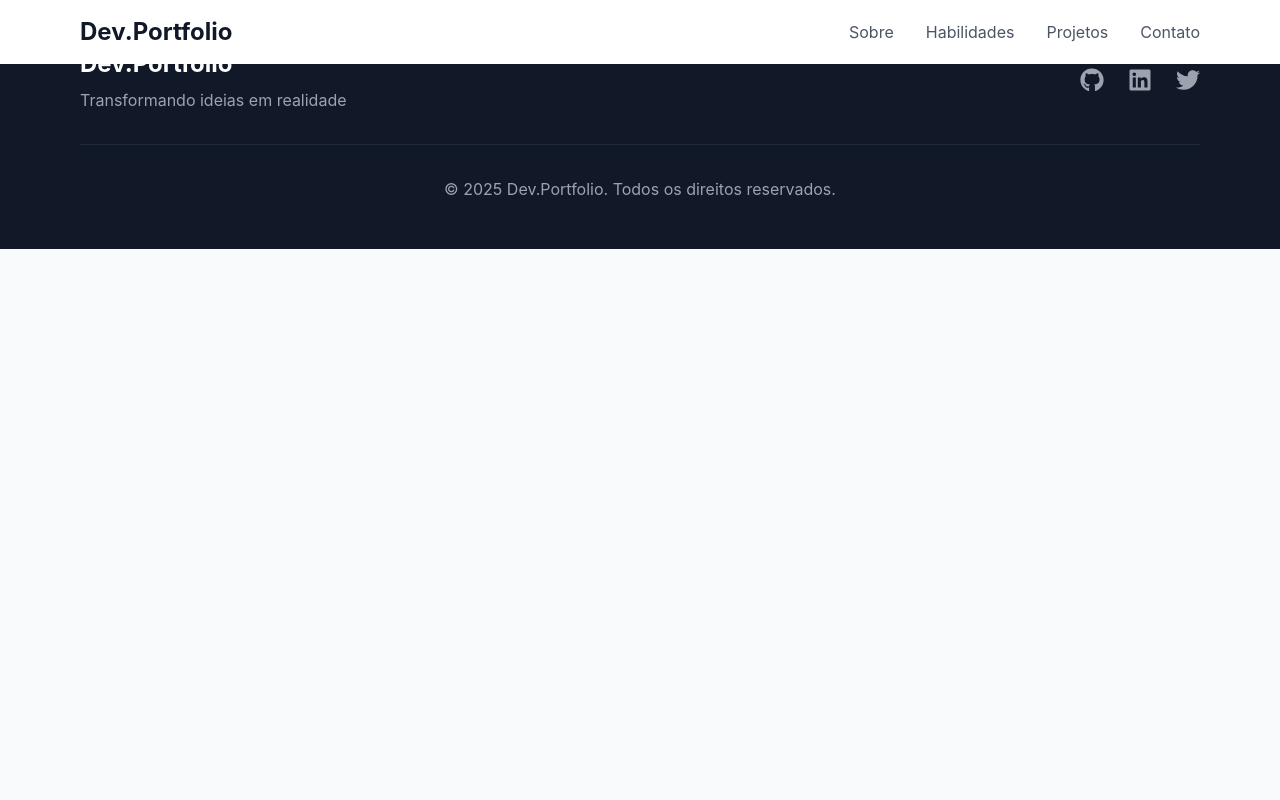
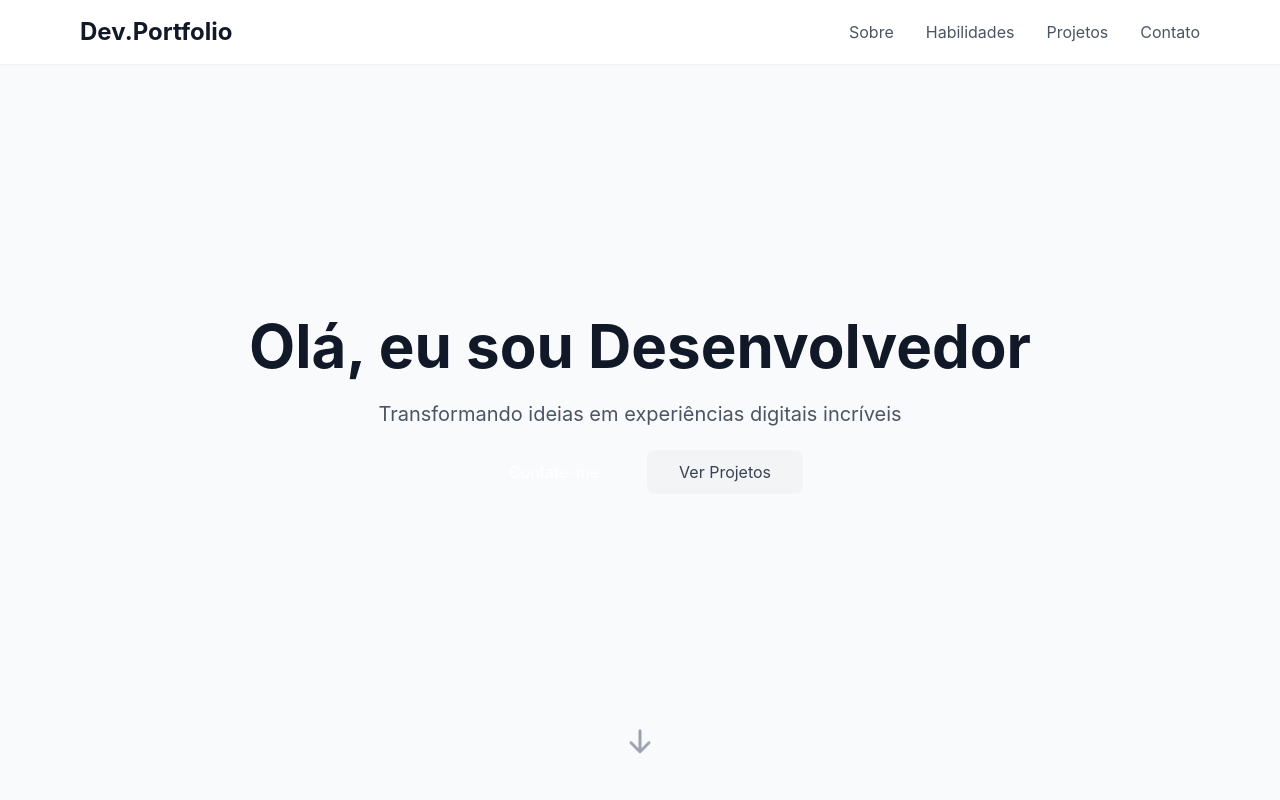
Before and after one commit to RodrigoPaulaLopes/portfolio-rodrigo, a React (Vite) app: page / in a window 1280 px wide. Shown: the top 800 px of the page. Built offline with nearby package versions, Linux system fonts and the light colour scheme.

Commit message:
"feat: :sparkles: Criando componente hero"

```diff
--- a/src/App.tsx
+++ b/src/App.tsx
@@ -1,5 +1,6 @@
 import Footer from "./components/Footer"
 import Header from "./components/Header"
+import Hero from "./components/Hero"
 
 function App() {
 
@@ -9,7 +10,7 @@ function App() {
     <div className="min-h-screen">
       <Header />
       <main>
-
+        <Hero />
       </main>
       <Footer />
     </div>
--- /dev/null
+++ b/src/components/Hero.tsx
@@ -0,0 +1,60 @@
+import React from 'react';
+import { motion } from 'framer-motion';
+import { HiArrowDown } from 'react-icons/hi';
+
+const Hero = () => {
+  return (
+    <section className="h-screen flex items-center justify-center bg-gradient-to-br from-primary/5 to-secondary/5">
+      <div className="text-center">
+        <motion.h1
+          initial={{ opacity: 0, y: 20 }}
+          animate={{ opacity: 1, y: 0 }}
+          transition={{ duration: 0.5 }}
+          className="text-5xl md:text-6xl font-bold mb-6"
+        >
+          Olá, eu sou <span className="text-primary">Desenvolvedor</span>
+        </motion.h1>
+
+        <motion.p
+          initial={{ opacity: 0, y: 20 }}
+          animate={{ opacity: 1, y: 0 }}
+          transition={{ duration: 0.5, delay: 0.2 }}
+          className="text-xl text-gray-600 mb-8"
+        >
+          Transformando ideias em experiências digitais incríveis
+        </motion.p>
+
+        <motion.div
+          initial={{ opacity: 0, y: 20 }}
+          animate={{ opacity: 1, y: 0 }}
+          transition={{ duration: 0.5, delay: 0.4 }}
+          className="space-x-4"
+        >
+          <a
+            href="#contact"
+            className="bg-primary text-white px-8 py-3 rounded-lg hover:bg-secondary transition-colors"
+          >
+            Contate-me
+          </a>
+          <a
+            href="#projects"
+            className="bg-gray-100 text-gray-700 px-8 py-3 rounded-lg hover:bg-gray-200 transition-colors"
+          >
+            Ver Projetos
+          </a>
+        </motion.div>
+
+        <motion.div
+          initial={{ opacity: 0 }}
+          animate={{ opacity: 1 }}
+          transition={{ duration: 1, delay: 1 }}
+          className="absolute bottom-10 left-1/2 transform -translate-x-1/2"
+        >
+          <HiArrowDown className="animate-bounce text-3xl text-gray-400" />
+        </motion.div>
+      </div>
+    </section>
+  );
+};
+
+export default Hero;
```
